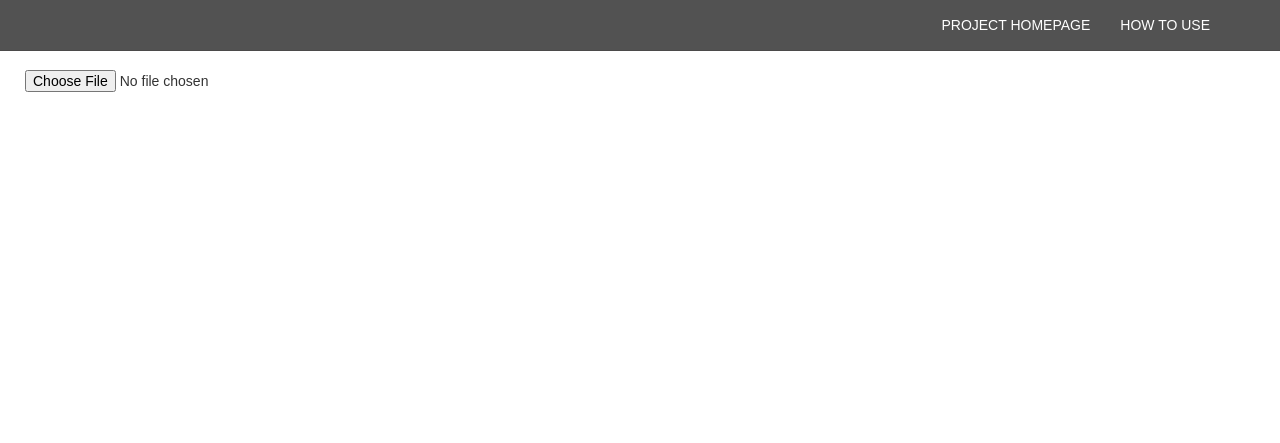
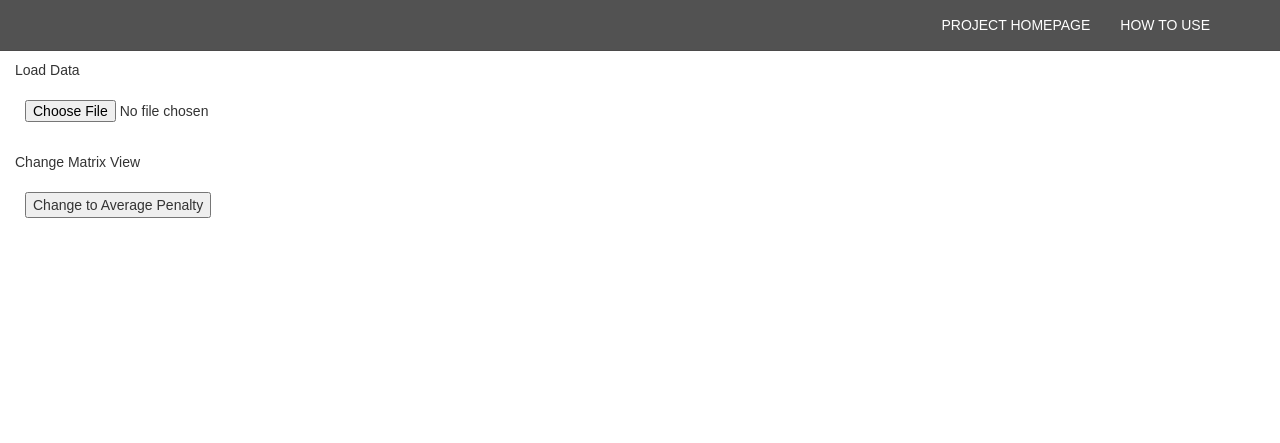
Before and after one commit to Cricket156/Forna_Clustering, a plain HTML site: page app/index.html in a window 1280 px wide. Drawn offline with Linux system fonts and the light colour scheme; a web font is replaced by a local one.

Commit message:
Button für Viki eingefügt

```diff
--- a/app/css/style.css
+++ b/app/css/style.css
@@ -49,6 +49,11 @@ h3 {
 h4 {
     line-height:40px;
     padding-bottom:40px;
+}
+
+h5 {
+    line-height:40px;
+	padding-top:10px
 }
 
 p {
--- a/app/index.html
+++ b/app/index.html
@@ -32,8 +32,13 @@
 	</nav>
 	<section>
 		<div class="col-md-2">
-			<div class="row" style="margin-top: 40px; margin-left: 10px">
+			<h5>Load Data</h5>
+			<div class="row" style="margin-left: 10px">
 				<input type="file" id="file" accept=".csv"/>
+			</div>
+			<h5>Change Matrix View</h5>
+			<div class="row" style="margin-left: 10px">
+				<input type="button" id="ChangeMatrix" onClick="f" value="Change to Average Penalty"/>
 			</div>
 		</div>
 		<div class="col-md-10">
```
